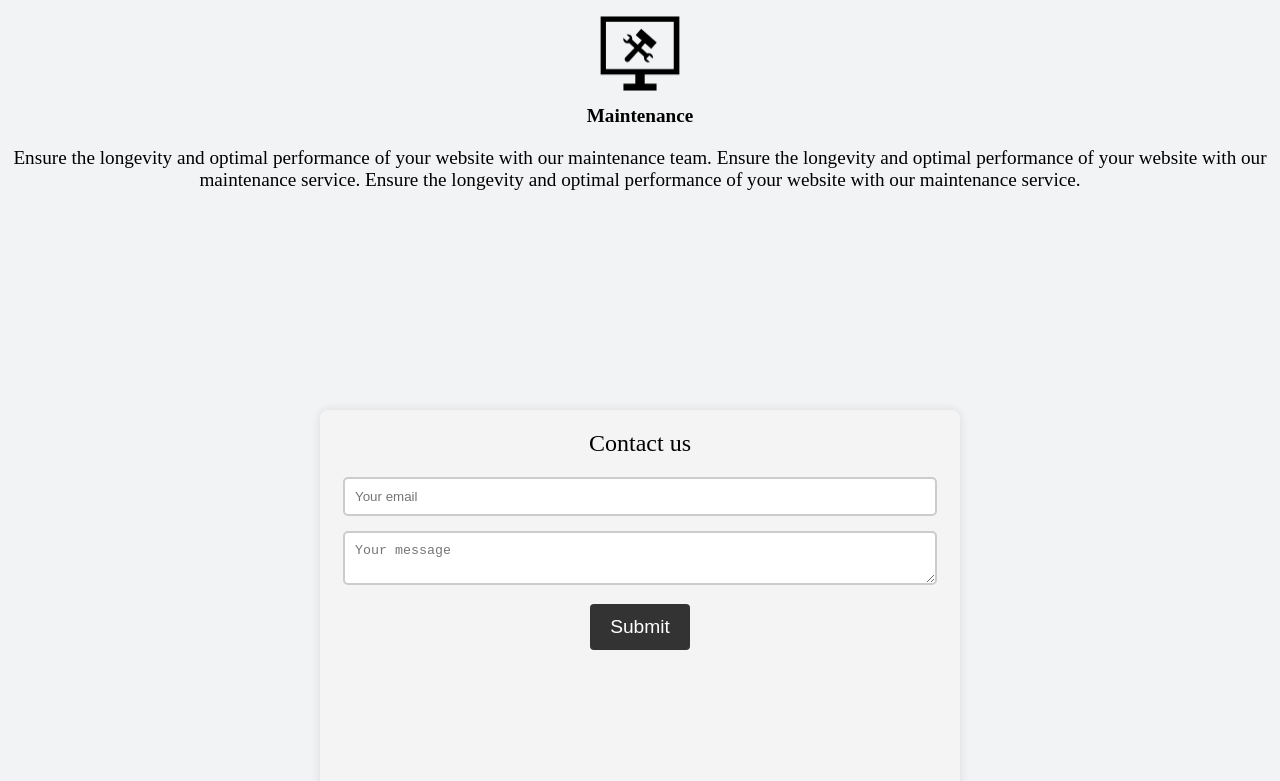
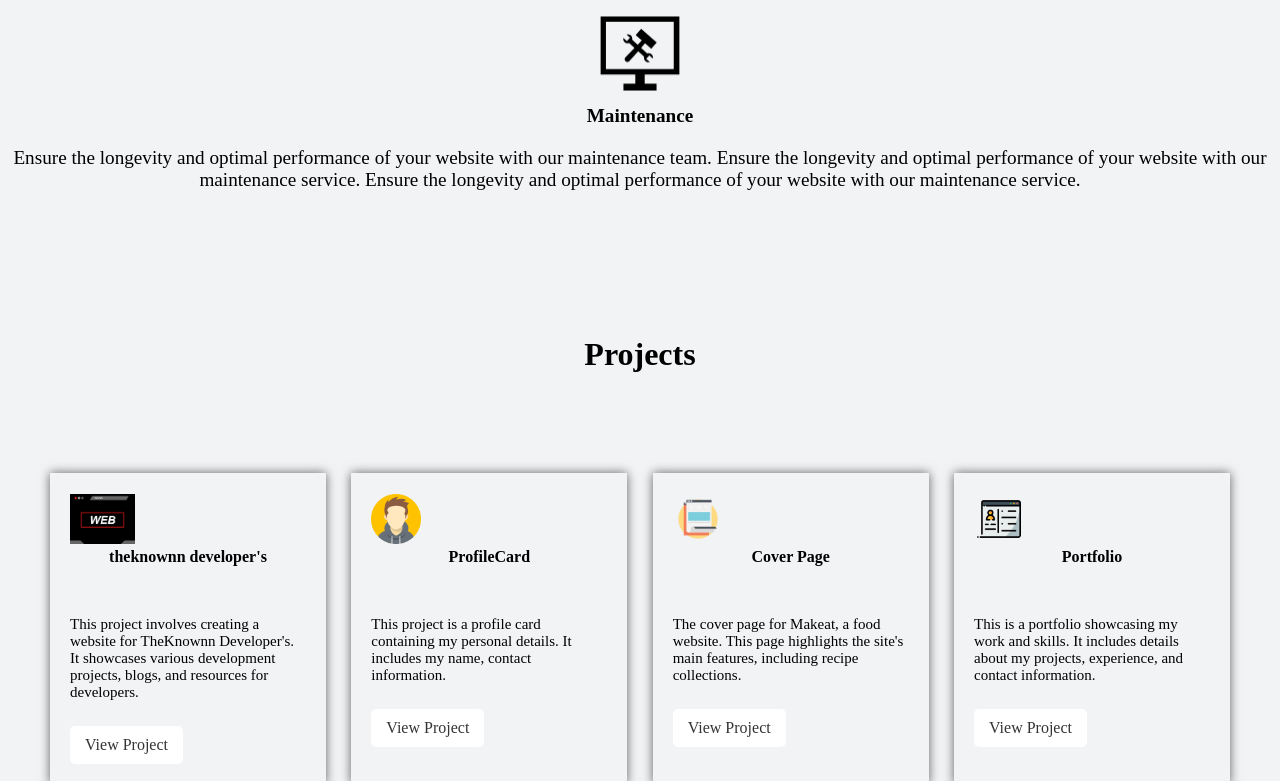
Before and after one commit to theknownn/Portfolio, a plain HTML site: page index.html in a window 1280 px wide. Shown: the part 2019-2800 px from the top of the page. Drawn offline with Linux system fonts and the light colour scheme.

Commit message:
Update the Projects Section and all project details

```diff
--- a/index.html
+++ b/index.html
@@ -122,6 +122,77 @@ nav a:hover {
         font-size: 1.2em;
         margin-top: 10px;
     }
+
+    .project-section{
+        margin-top: auto;
+        margin-bottom: 50px;
+        max-width: 100%;
+        padding: 50px;
+    }
+
+    .project-section h2{
+        font-size: 2em;
+        text-align: center;
+        margin-bottom: 50px;
+    }
+
+    .projects{
+        display: flex;
+        flex-wrap: wrap;
+        flex-direction: row;
+        justify-content: space-between;
+    }
+    .project{
+        margin-top: 50px;
+        width: 20%;
+        height: auto;
+        margin-bottom: 50px;
+        padding: 20px;
+        box-shadow: 0 0 10px rgba(0, 0, 0, 0.6);
+    }
+    .project:hover{
+        border-radius: 20px;
+        background-color: #ffffff;
+    }
+
+    .project img{
+        margin-top: 1px;
+        max-width: 50%;
+        max-height:50px;
+    }
+
+    .project h2{
+        margin-top: auto;
+        align-items: justify;
+        font-size: 1em;
+        line-height: normal;
+    }
+    .project p{
+        text-justify: justify;
+        font-size: 15px;
+        line-height: normal;
+    }
+
+    .project a{
+        margin-top: 10px;
+        color: #333;
+        text-decoration: none;
+        display: inline-block;
+        margin-top: 10px;
+        background-color: #fff;
+        border-radius: 5px;
+        padding: 10px 15px;
+        transition: background-color 0.3s;
+    }
+    .project a:hover{
+        border-radius: 20px;
+        color: #f4f4f4;
+        background-color: #000000;
+    }
+
+
+
+
     .contact-section {
     height: calc(100vh - 64px);
     text-align: center;
@@ -198,6 +269,7 @@ button:hover {
                     <li><a href="#home">Home</a></li>
                     <li><a href="#about">About us</a></li>
                     <li><a href="#services">Services</a></li>
+                    <li><a href="#projects">Projects</a></li>
                     <li><a href="#contact">Contact</a></li>
                 </ul>
             </nav>
@@ -208,6 +280,7 @@ button:hover {
             <h2><b>Welcome to our page!</b></h2>
             <h2><b>HI, I AM ATHARVA JADHAV</b></h2>
             <p><b>UI/UX DESIGNER AND WEB DEVELOPER</b></p>
+
         </section>
 
         <!---About Section--->
@@ -262,6 +335,36 @@ button:hover {
             </div>
         </section>
 
+        <section id="projects" class="project-section">
+            <h2>Projects</h2>
+            <div class="projects">
+                <div class="project">
+                    <img src="img/website.png" alt="Project 1">
+                    <h2>theknownn developer's</h2>
+                    <p>This project involves creating a website for TheKnownn Developer's. It showcases various development projects, blogs, and resources for developers.</p>
+                    <a href="https://theknownn.github.io/theknownn/">View Project</a>
+                </div>
+                <div class="project">
+                    <img src="img/profilecard.png" alt="Project 2">
+                    <h2>ProfileCard</h2>
+                    <p>This project is a profile card containing my personal details. It includes my name, contact information.</p>
+                    <a href="https://theknownn.github.io/Profile/">View Project</a>
+                </div>
+                <div class="project">
+                    <img src="img/coverpage.png" alt="Project 3">
+                    <h2>Cover Page</h2>
+                    <p>The cover page for Makeat, a food website. This page highlights the site's main features, including recipe collections.</p>
+                    <a href="https://theknownn.github.io/cover_page/">View Project</a>
+                </div>
+                <div class="project">
+                    <img src="img/portfolio.png" alt="Project 4">
+                    <h2>Portfolio</h2>
+                    <p>This is a portfolio showcasing my work and skills. It includes details about my projects, experience, and contact information.</p>
+                    <a href="https://theknownn.github.io/Portfolio/">View Project</a>
+                </div>
+            </div>
+        </section>
+
         <!---Contact Section--->
         <section id="contact" class="contact-section">
             <form class="form">
```
Also changed, not shown: img/coverpage.png (added), img/portfolio.png (added), img/profilecard.png (added), img/website.png (added).
